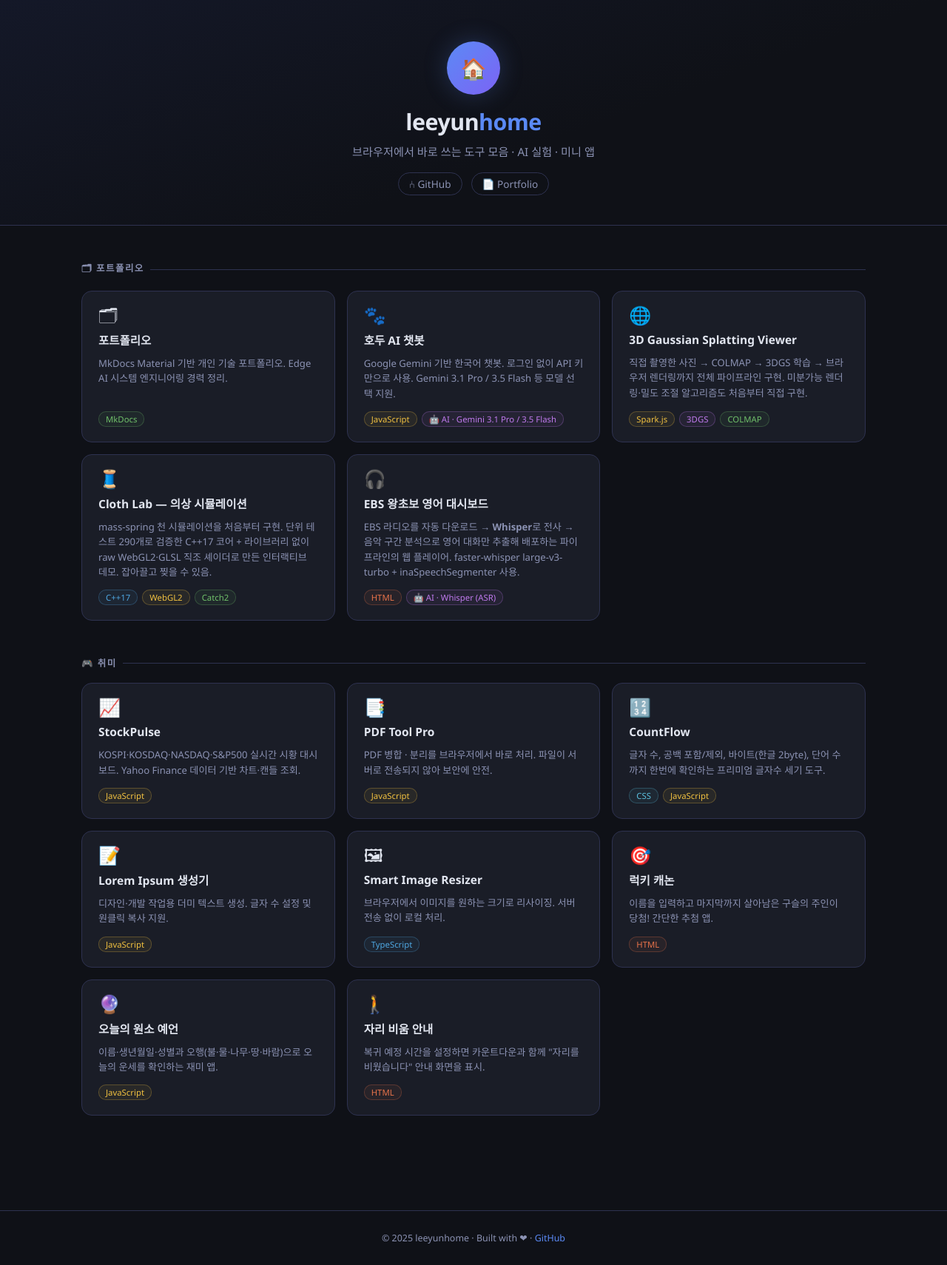
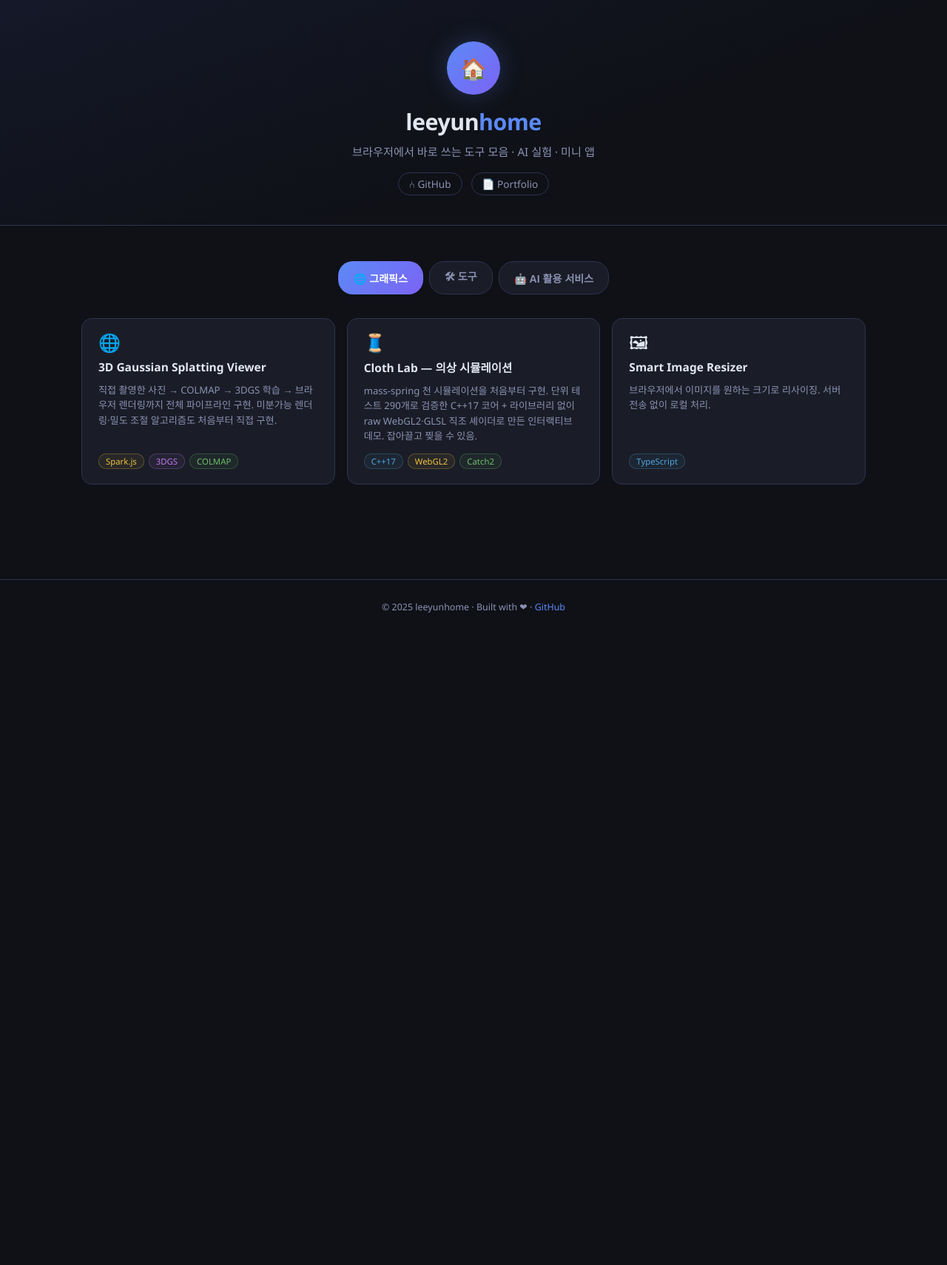
Before and after one commit to leeyunhome/leeyunhome.github.io, a Jekyll site: the page index.html, which Jekyll copies as it is, in a window 1280 px wide. Shown: the whole page at 74% size. Built offline with Jekyll 4.4.1, drawn with Linux system fonts in a browser that asks for light colours; after the commit the page ends 900 px from its top, so only the background shows below that.

Commit message:
허브 페이지를 그래픽스/도구/AI 활용 서비스 탭 구조로 개편

```diff
--- a/index.html
+++ b/index.html
@@ -122,9 +122,36 @@
       border-top: 1px solid var(--border);
     }
 
+    /* ── Tabs ── */
+    .tabs {
+      display: flex; gap: 8px; justify-content: center; flex-wrap: wrap;
+      margin-bottom: 32px;
+    }
+    .tab-btn {
+      background: var(--surface);
+      color: var(--text2);
+      border: 1px solid var(--border);
+      border-radius: 20px;
+      padding: 9px 20px;
+      font-size: 0.88rem; font-weight: 600;
+      cursor: pointer;
+      transition: all 0.18s;
+      display: inline-flex; align-items: center; gap: 6px;
+    }
+    .tab-btn:hover { color: var(--text); border-color: #3d4570; }
+    .tab-btn.active {
+      color: #fff;
+      background: linear-gradient(135deg, var(--accent), var(--accent2));
+      border-color: transparent;
+    }
+    .tab-panel { display: none; }
+    .tab-panel.active { display: block; }
+
     @media (max-width: 500px) {
       header h1 { font-size: 1.5rem; }
       .grid { grid-template-columns: 1fr; }
+      .tabs { gap: 6px; }
+      .tab-btn { padding: 8px 14px; font-size: 0.82rem; }
     }
   </style>
 </head>
@@ -142,35 +169,16 @@
 
 <main>
 
-  <!-- 포트폴리오 -->
-  <section>
-    <h2>🗂 포트폴리오</h2>
+  <!-- 탭 네비게이션 -->
+  <div class="tabs" role="tablist">
+    <button class="tab-btn active" data-tab="graphics" role="tab" aria-selected="true">🌐 그래픽스</button>
+    <button class="tab-btn" data-tab="tools" role="tab" aria-selected="false">🛠 도구</button>
+    <button class="tab-btn" data-tab="ai" role="tab" aria-selected="false">🤖 AI 활용 서비스</button>
+  </div>
+
+  <!-- 그래픽스 -->
+  <section class="tab-panel active" id="panel-graphics">
     <div class="grid">
-
-      <a class="card" href="https://leeyunhome.github.io/portfolio/" target="_blank">
-        <div class="card-header">
-          <span class="card-icon">🗂</span>
-          <span class="card-arrow">→</span>
-        </div>
-        <div class="card-title">포트폴리오</div>
-        <div class="card-desc">MkDocs Material 기반 개인 기술 포트폴리오. Edge AI 시스템 엔지니어링 경력 정리.</div>
-        <div class="card-foot">
-          <span class="badge badge-py">MkDocs</span>
-        </div>
-      </a>
-
-      <a class="card" href="https://leeyunhome.github.io/ai_chatbot_hodu_ai/" target="_blank">
-        <div class="card-header">
-          <span class="card-icon">🐾</span>
-          <span class="card-arrow">→</span>
-        </div>
-        <div class="card-title">호두 AI 챗봇</div>
-        <div class="card-desc">Google Gemini 기반 한국어 챗봇. 로그인 없이 API 키만으로 사용. Gemini 3.1 Pro / 3.5 Flash 등 모델 선택 지원.</div>
-        <div class="card-foot">
-          <span class="badge badge-js">JavaScript</span>
-          <span class="badge badge-ai">🤖 AI · Gemini 3.1 Pro / 3.5 Flash</span>
-        </div>
-      </a>
 
       <a class="card" href="https://leeyunhome.github.io/splatting-viewer/" target="_blank">
         <div class="card-header">
@@ -200,26 +208,36 @@
         </div>
       </a>
 
-      <a class="card" href="https://leeyunhome.github.io/ebs-learning/" target="_blank">
+      <a class="card" href="https://leeyunhome.github.io/Smart-Image-Resizer/" target="_blank">
         <div class="card-header">
-          <span class="card-icon">🎧</span>
+          <span class="card-icon">🖼</span>
           <span class="card-arrow">→</span>
         </div>
-        <div class="card-title">EBS 왕초보 영어 대시보드</div>
-        <div class="card-desc">EBS 라디오를 자동 다운로드 → <strong>Whisper</strong>로 전사 → 음악 구간 분석으로 영어 대화만 추출해 배포하는 파이프라인의 웹 플레이어. faster-whisper large-v3-turbo + inaSpeechSegmenter 사용.</div>
+        <div class="card-title">Smart Image Resizer</div>
+        <div class="card-desc">브라우저에서 이미지를 원하는 크기로 리사이징. 서버 전송 없이 로컬 처리.</div>
         <div class="card-foot">
-          <span class="badge badge-html">HTML</span>
-          <span class="badge badge-ai">🤖 AI · Whisper (ASR)</span>
+          <span class="badge badge-ts">TypeScript</span>
         </div>
       </a>
 
     </div>
   </section>
 
-  <!-- 취미 -->
-  <section>
-    <h2>🎮 취미</h2>
+  <!-- 도구 -->
+  <section class="tab-panel" id="panel-tools">
     <div class="grid">
+
+      <a class="card" href="https://leeyunhome.github.io/portfolio/" target="_blank">
+        <div class="card-header">
+          <span class="card-icon">🗂</span>
+          <span class="card-arrow">→</span>
+        </div>
+        <div class="card-title">포트폴리오</div>
+        <div class="card-desc">MkDocs Material 기반 개인 기술 포트폴리오. Edge AI 시스템 엔지니어링 경력 정리.</div>
+        <div class="card-foot">
+          <span class="badge badge-py">MkDocs</span>
+        </div>
+      </a>
 
       <a class="card" href="https://leeyunhome.github.io/SmartStock-AI/" target="_blank">
         <div class="card-header">
@@ -270,18 +288,6 @@
         </div>
       </a>
 
-      <a class="card" href="https://leeyunhome.github.io/Smart-Image-Resizer/" target="_blank">
-        <div class="card-header">
-          <span class="card-icon">🖼</span>
-          <span class="card-arrow">→</span>
-        </div>
-        <div class="card-title">Smart Image Resizer</div>
-        <div class="card-desc">브라우저에서 이미지를 원하는 크기로 리사이징. 서버 전송 없이 로컬 처리.</div>
-        <div class="card-foot">
-          <span class="badge badge-ts">TypeScript</span>
-        </div>
-      </a>
-
       <a class="card" href="https://leeyunhome.github.io/lucky_canon/" target="_blank">
         <div class="card-header">
           <span class="card-icon">🎯</span>
@@ -321,11 +327,61 @@
     </div>
   </section>
 
+  <!-- AI 활용 서비스 -->
+  <section class="tab-panel" id="panel-ai">
+    <div class="grid">
+
+      <a class="card" href="https://leeyunhome.github.io/ai_chatbot_hodu_ai/" target="_blank">
+        <div class="card-header">
+          <span class="card-icon">🐾</span>
+          <span class="card-arrow">→</span>
+        </div>
+        <div class="card-title">AI 챗봇</div>
+        <div class="card-desc">Google Gemini 기반 한국어 챗봇. 로그인 없이 API 키만으로 사용. Gemini 3.1 Pro / 3.5 Flash 등 모델 선택 지원.</div>
+        <div class="card-foot">
+          <span class="badge badge-js">JavaScript</span>
+          <span class="badge badge-ai">🤖 AI · Gemini 3.1 Pro / 3.5 Flash</span>
+        </div>
+      </a>
+
+      <a class="card" href="https://leeyunhome.github.io/ebs-learning/" target="_blank">
+        <div class="card-header">
+          <span class="card-icon">🎧</span>
+          <span class="card-arrow">→</span>
+        </div>
+        <div class="card-title">EBS 왕초보 영어 대시보드</div>
+        <div class="card-desc">EBS 라디오를 자동 다운로드 → <strong>Whisper</strong>로 전사 → 음악 구간 분석으로 영어 대화만 추출해 배포하는 파이프라인의 웹 플레이어. faster-whisper large-v3-turbo + inaSpeechSegmenter 사용.</div>
+        <div class="card-foot">
+          <span class="badge badge-html">HTML</span>
+          <span class="badge badge-ai">🤖 AI · Whisper (ASR)</span>
+        </div>
+      </a>
+
+    </div>
+  </section>
+
 </main>
 
 <footer>
   © 2025 leeyunhome · Built with ❤ · <a href="https://github.com/leeyunhome" style="color:var(--accent);text-decoration:none;">GitHub</a>
 </footer>
 
+<script>
+  document.querySelectorAll('.tab-btn').forEach(function (btn) {
+    btn.addEventListener('click', function () {
+      document.querySelectorAll('.tab-btn').forEach(function (b) {
+        b.classList.remove('active');
+        b.setAttribute('aria-selected', 'false');
+      });
+      document.querySelectorAll('.tab-panel').forEach(function (p) {
+        p.classList.remove('active');
+      });
+      btn.classList.add('active');
+      btn.setAttribute('aria-selected', 'true');
+      document.getElementById('panel-' + btn.dataset.tab).classList.add('active');
+    });
+  });
+</script>
+
 </body>
 </html>
```
Also changed, not shown: CLAUDE.md (added, +23 -0 lines).
